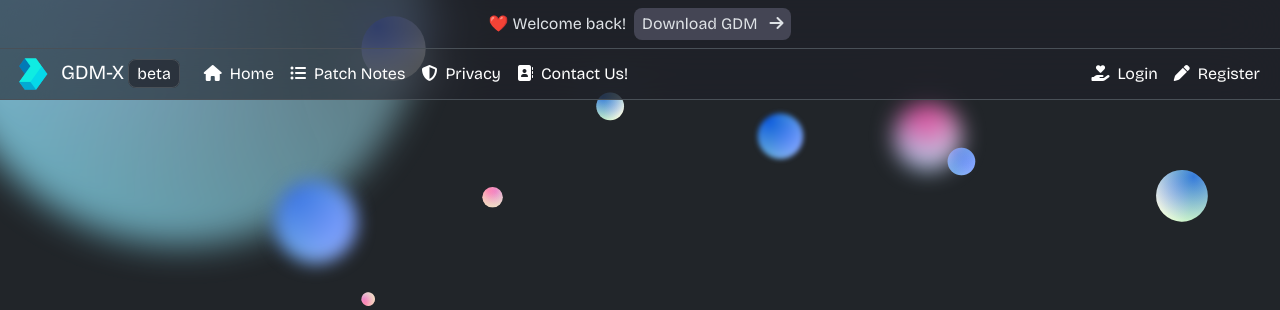
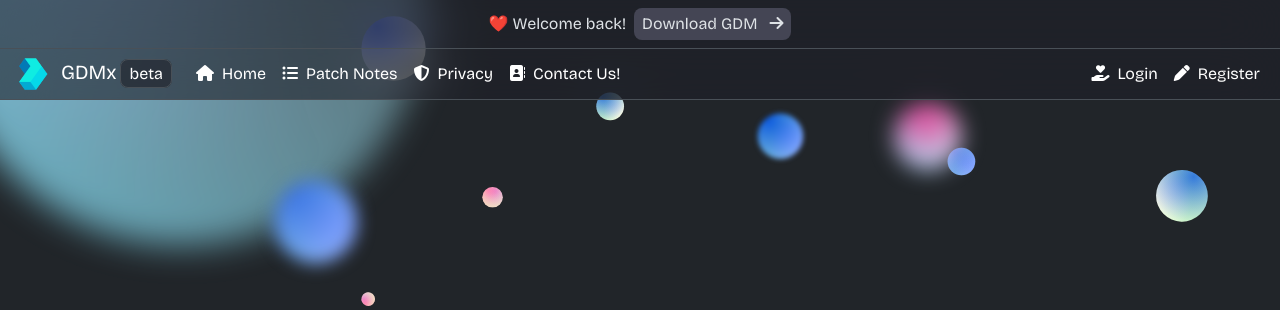
Before and after one commit to Geometry-Dash-Multiplayer/GDMx-Website, a Flask app: page /patchNotes/gdmxUpdates in a window 1280 px wide. Shown: the top 310 px of the page. Run offline with Flask 3, Linux system fonts and the light colour scheme; parts of the project's set-up code (start-up, migrations or seed data) failed here and were passed over; some libraries are stand-ins or nearby versions.

Commit message:
:fire: updated GDM-X to GDMx

```diff
--- a/templates/Index.html
+++ b/templates/Index.html
@@ -4,7 +4,7 @@
 
 <div class="text-center mt-5 mb-3" style="min-height: 60vh">
     <img class="img-fluid rellax mb-4" data-rellax-speed="-3" src="static/image/logo.png" style="max-width: 300px;"/>
-    <h1 class="display-4 rellax" data-rellax-speed="1">GDM-X</h1>
+    <h1 class="display-4 rellax" data-rellax-speed="1">GDMx</h1>
     <p class="mt-3">Same Old, renewed.</p>
 </div>
 
--- a/templates/Layout.html
+++ b/templates/Layout.html
@@ -30,7 +30,7 @@
         <div class="container-fluid">
             <a class="navbar-brand" href="{{ url_for('index') }}">
                 <img class="img-fluid me-1" style="max-height: 40px" src="{{ url_for('static', filename='image/logo.png') }}">
-                <span>GDM-X<span class="px-2 ms-1 py-1 rounded-3 border bg-blur" style="font-size: 0.8em">beta</span></span>
+                <span>GDMx<span class="px-2 ms-1 py-1 rounded-3 border bg-blur" style="font-size: 0.8em">beta</span></span>
             </a>
             <button class="navbar-toggler" type="button" data-bs-toggle="collapse" data-bs-target=".navbar-collapse" aria-controls="navbarSupportedContent"
                     aria-expanded="false" aria-label="Toggle navigation">
```
